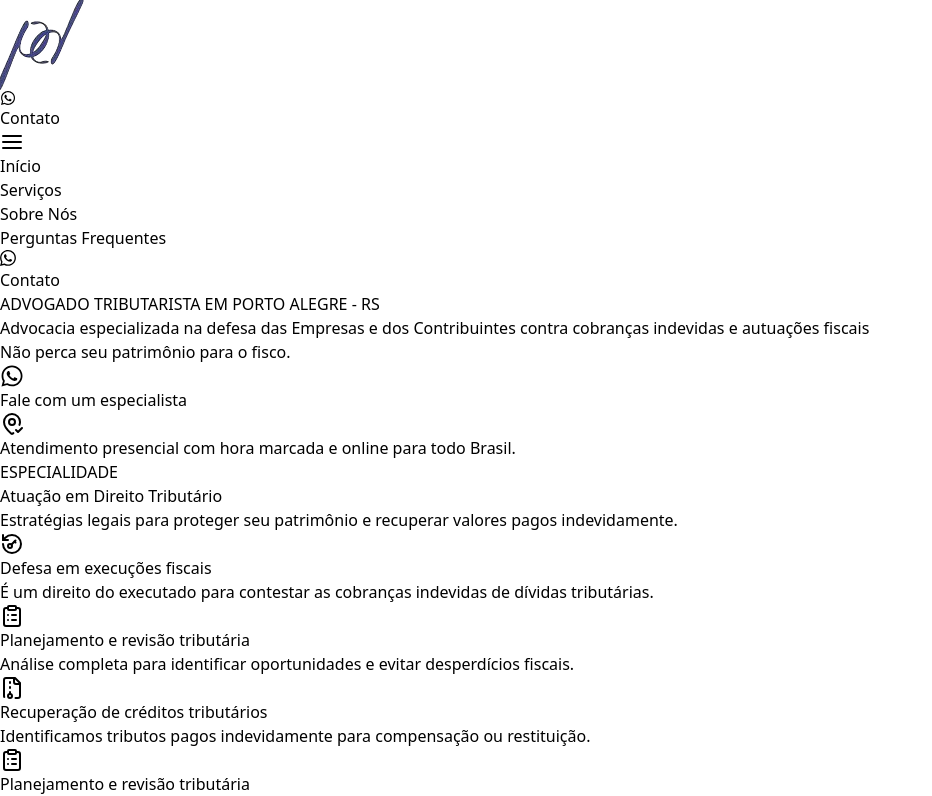
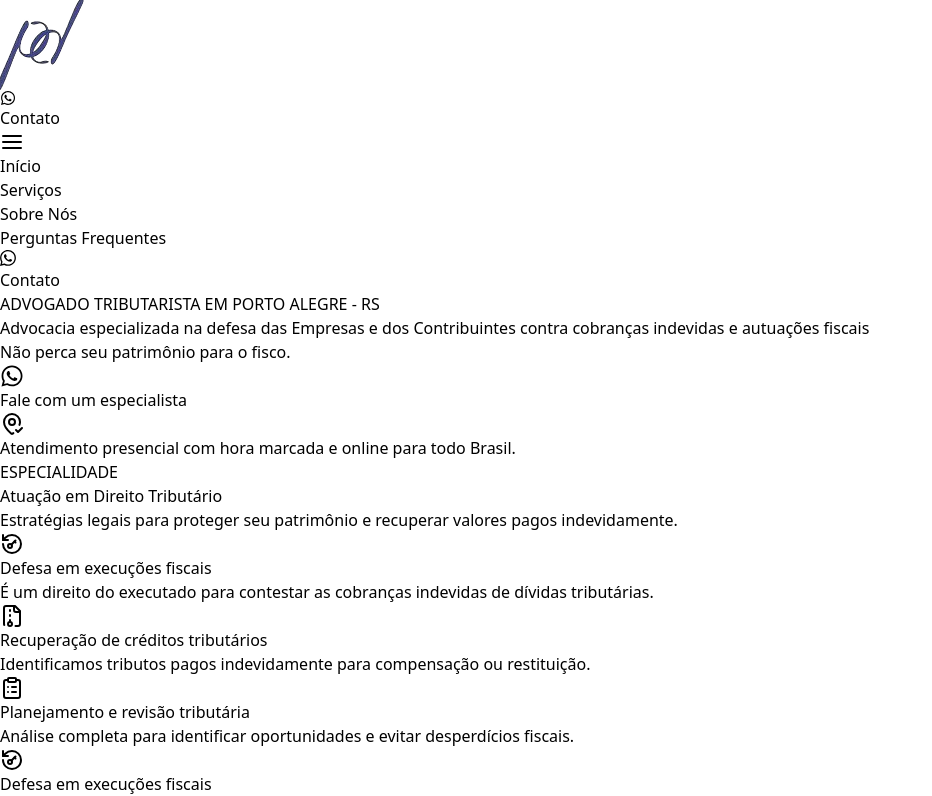
Before and after one commit to Paper-Street-Softwares/LP-Paulo-Druck, a React (Vite) app: page / in a window 1280 px wide. Shown: the top 796 px of the page, without its empty margins (0-932 px from the left). Built offline with nearby package versions, Linux system fonts and the light colour scheme; a web font is replaced by a local one.

Commit message:
fix: Features Ajustada

```diff
--- a/src/components/sections/FeaturesWithIcons.jsx
+++ b/src/components/sections/FeaturesWithIcons.jsx
@@ -33,8 +33,54 @@ export default function FeaturesWithIcons({ colorMode }) {
         colorMode="dark"
       />
       <SectionWrapper>
-        <div className="flex desktop1:mt-[40px] flex-col items-center w-full tablet1:flex-row tablet1:justify-between desktop1:gap-x-0 desktop1:px-0">
-          <div className="col1 tablet1:w-[50%] desktop1:w-[28%] mb-auto desktop1:mb-[15%] flex flex-col justify-center items-center  ">
+        {/* mobile */}
+        <div className="w-full flex flex-col items-center gap-2 desktop1:gap-16 desktop1:hidden">
+          {/* Linha de cima: Azul e Verde */}
+          <div className="flex flex-col tablet1:flex-row tablet1:justify-center gap-5 w-full">
+            {/* Card Azul */}
+            <div className="w-full tablet1:w-[45%] desktop1:w-[28%] flex flex-col justify-center items-center">
+              <MotionDivDownToUp>
+                <IconFeatureCard
+                  icon={content.texts.features.card1.icon}
+                  title={content.texts.features.card1.title}
+                  paragraph={content.texts.features.card1.subtitle}
+                  className={` ${textClass}`}
+                  colorMode={colorMode}
+                />
+              </MotionDivDownToUp>
+            </div>
+
+            {/* Card Verde */}
+            <div className="w-full tablet1:w-[45%] desktop1:w-[28%] flex flex-col justify-center items-center  tablet1:mt-0">
+              <MotionDivDownToUp>
+                <IconFeatureCard
+                  icon={content.texts.features.card2.icon}
+                  title={content.texts.features.card2.title}
+                  paragraph={content.texts.features.card2.subtitle}
+                  className={textClass}
+                  colorMode={colorMode}
+                />
+              </MotionDivDownToUp>
+            </div>
+          </div>
+
+          {/* Card Vermelho - abaixo centralizado */}
+          <div className="w-full tablet1:w-[60%] desktop1:w-[35%] flex flex-col justify-center items-center">
+            <MotionDivDownToUp>
+              <IconFeatureCard
+                icon={content.texts.features.card3.icon}
+                title={content.texts.features.card3.title}
+                paragraph={content.texts.features.card3.subtitle}
+                className={` ${textClass}`}
+                colorMode={colorMode}
+              />
+            </MotionDivDownToUp>
+          </div>
+        </div>
+
+        {/* desktop */}
+        <div className="hidden desktop1:mt-[40px] flex-col items-center w-full tablet1:flex-row tablet1:justify-between desktop1:gap-x-0 desktop1:px-0 desktop1:flex">
+          <div className="col1 tablet1:w-[50%] desktop1:mb-[15%] desktop1:w-[28%] flex flex-col justify-center items-center">
             <MotionDivDownToUp>
               <IconFeatureCard
                 icon={content.texts.features.card1.icon}
@@ -46,7 +92,7 @@ export default function FeaturesWithIcons({ colorMode }) {
             </MotionDivDownToUp>
           </div>
 
-          <MotionDivDownToUp className="hidden desktop1:flex gap-12 flex-col justify-center w-[35%] ">
+          <MotionDivDownToUp className="hidden desktop1:flex flex-col gap-12 justify-center w-[35%]">
             <div
               className="hidden h-[640px] w-full desktop1:flex col2 rounded-2xl bg-top bg-cover shadow-custom-opacity shadow-shadowFeatures/10"
               style={{
@@ -54,12 +100,12 @@ export default function FeaturesWithIcons({ colorMode }) {
               }}
             ></div>
 
-            <MotionDivDownToUp className="">
+            <MotionDivDownToUp className="m-auto">
               <IconFeatureCard
                 icon={content.texts.features.card3.icon}
                 title={content.texts.features.card3.title}
                 paragraph={content.texts.features.card3.subtitle}
-                className={` m-auto ${textClass}`}
+                className={textClass}
                 colorMode={colorMode}
               />
             </MotionDivDownToUp>
@@ -75,35 +121,6 @@ export default function FeaturesWithIcons({ colorMode }) {
                 colorMode={colorMode}
               />
             </MotionDivDownToUp>
-
-            <MotionDivDownToUp className="desktop1:hidden">
-              <IconFeatureCard
-                icon={content.texts.features.card3.icon}
-                title={content.texts.features.card3.title}
-                paragraph={content.texts.features.card3.subtitle}
-                className={` m-auto ${textClass}`}
-                colorMode={colorMode}
-              />
-            </MotionDivDownToUp>
-
-            {/* <MotionDivDownToUp>
-              <IconFeatureCard
-                icon={content.texts.features.card4.icon}
-                title={content.texts.features.card4.title}
-                paragraph={content.texts.features.card4.subtitle}
-                className={textClass}
-                colorMode={colorMode}
-              />
-            </MotionDivDownToUp> */}
-            {/* <MotionDivDownToUp>
-              <IconFeatureCard
-                icon={content.texts.features.card5.icon}
-                title={content.texts.features.card5.title}
-                paragraph={content.texts.features.card5.subtitle}
-                className={textClass}
-                colorMode={colorMode}
-              />
-            </MotionDivDownToUp> */}
           </div>
         </div>
       </SectionWrapper>
```
